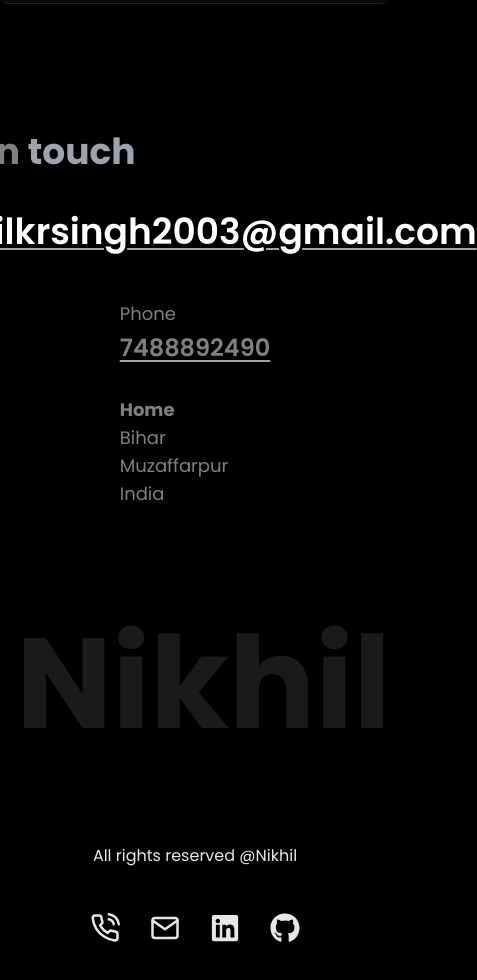
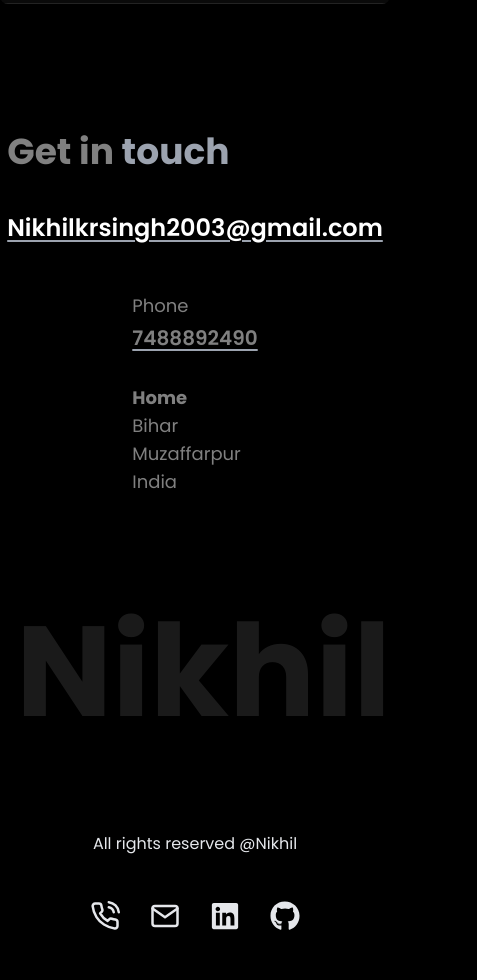
Before and after one commit to nikhilkumar7488/React-git, a React (Vite) app: page / in a window 390 px wide. Shown: the part 8200-9180 px from the top of the page, 477 px wide, since content can reach past the window. Built offline with nearby package versions, Linux system fonts and the light colour scheme.

Commit message:
Updated Footer component

```diff
--- a/src/components/Footer.jsx
+++ b/src/components/Footer.jsx
@@ -1,30 +1,24 @@
 import React from 'react';
 import {
-    AiFillGithub,
-    AiOutlineTwitter,
-    AiFillFacebook,
-    AiFillInstagram,
-    AiFillMessage,
-    AiFillPhone,
-} from "react-icons/ai";
-import {FaGithub, FaLinkedin, FaPhone, FaTelegramPlane} from "react-icons/fa";
-import { FiMail, FiPhone, FiPhoneCall } from 'react-icons/fi';
-
-
+    FaGithub,
+    FaLinkedin,
+} from "react-icons/fa";
+import { FiMail, FiPhoneCall } from 'react-icons/fi';
 
 export const Footer = () => {
     return (
-        <footer className="py-8 " id ="contact">
-            <div className="max-w-[1200px] mx-auto px-4" >
+        <footer className="py-8" id="contact">
+            <div className="max-w-[1200px] mx-auto px-4">
+                {/* Top Section */}
                 <div className="flex items-center justify-between flex-col md:flex-row">
-
                     <div>
                         <h2 className="md:text-7xl text-4xl font-bold mb-10 text-white/50">
                             Get in <span className="text-gray-400">touch</span>
                         </h2>
                         <a
-                        className="md:text-6xl text-4xl font-semibold text-white underline decoration-gray-400 decoration-2 underline-offset-4 hover:decoration-gray-200 transition duration-300"
-                        href="mailto:nikhilkrsingh2003@gmail.com">
+                            className="text-2xl md:text-4xl font-semibold text-white underline decoration-gray-400 decoration-2 underline-offset-4 hover:decoration-gray-200 transition duration-300"
+                            href="mailto:nikhilkrsingh2003@gmail.com"
+                        >
                             Nikhilkrsingh2003@gmail.com
                         </a>
                     </div>
@@ -32,78 +26,70 @@
                     <div className="text-white/50 mt-12">
                         <div className="mb-8">
                             <p className="text-lg mb-1">Phone</p>
-                        <a href="7488892490"
-                        className="text-2xl font-semibold underline decoration-gray-400 decoration-2 underline-offset-4 hover:decoration-gray-400 transition duration-300"
+                            <a
+                                href="tel:7488892490"
+                                className="text-xl md:text-2xl font-semibold underline decoration-gray-400 decoration-2 underline-offset-4 hover:decoration-gray-400 transition duration-300"
                             >
                                 7488892490
                             </a>
                         </div>
                         <div className="text-lg mb-8">
                             <p className="font-bold">Home</p>
-                        <p>Bihar </p>
+                            <p>Bihar</p>
                             <p>Muzaffarpur</p>
                             <p>India</p>
                         </div>
-
+                    </div>
                 </div>
 
+                {/* Large Background Text */}
+                <div className="relative z-10 text-center mt-8 py-12">
+                    <h1 className="hidden md:block text-[10rem] md:text-[12rem] lg:text-[15rem] font-bold text-white opacity-10">
+                        Nikhil
+                    </h1>
+                    <h1 className="md:hidden text-9xl font-bold text-white opacity-10">
+                        Nikhil
+                    </h1>
                 </div>
 
-                <div className="relative z-10 text-center mt-8 py-12">
-
-                    <h1 className="hidden md:block   text-[10rem] md:text-[12rem] lg:text-[15rem] font-bold text-white opacity-10">Nikhil</h1>
-
-                    <h1 className="md:hidden relative text-9xl md:text-[12rem] lg:text-[15rem] font-bold text-white opacity-10">Nikhil</h1>
-
-                </div>
-
+                {/* Footer Bottom Section */}
                 <div className="relative mt-12 container flex sm:justify-between justify-center items-center gap-10 max-sm:flex-col">
-
                     <p className="text-gray-200 caption text-n-4 lg:block">
                         All rights reserved @Nikhil
                     </p>
 
                     <ul className="flex gap-5 flex-wrap">
-
                         <a
-                        href="7488892490"
+                            href="tel:7488892490"
                             aria-label="Phone"
                             className="text-gray-200 flex items-center justify-center w-10 h-10 rounded-full"
                         >
-                            <FiPhoneCall size={30}/>
+                            <FiPhoneCall size={30} />
                         </a>
                         <a
                             href="mailto:nikhilkrsingh2003@gmail.com"
                             aria-label="Gmail"
                             className="text-gray-200 flex items-center justify-center w-10 h-10 rounded-full"
                         >
-                            <FiMail size={30}/>
+                            <FiMail size={30} />
                         </a>
-                        {/* <a
-                        href="https://Facebook.com.com"
-                        aria-label="Facebook"
+                        <a
+                            href="https://www.linkedin.com/in/nikhil9661/"
+                            aria-label="LinkedIn"
                             className="text-gray-200 flex items-center justify-center w-10 h-10 rounded-full"
                         >
-                            <FaTelegramPlane size={30}/>
-                        </a> */}
-                        <a
-                        href="https://www.linkedin.com/in/nikhil9661/"
-                        aria-label="linkedin"
-                        className="text-gray-200 flex items-center justify-center w-10 h-10 rounded-full"
-                        >
-                            <FaLinkedin size={30}/>
+                            <FaLinkedin size={30} />
                         </a>
                         <a
                             href="https://github.com/nikhilkumar7488"
-                        aria-label="Github"
+                            aria-label="GitHub"
                             className="text-gray-200 flex items-center justify-center w-10 h-10 rounded-full"
                         >
-                            <FaGithub size={30}/>
+                            <FaGithub size={30} />
                         </a>
                     </ul>
                 </div>
-
             </div>
         </footer>
     );
-}
+};
```
Lines whose indentation alone changed are shown as unchanged.
